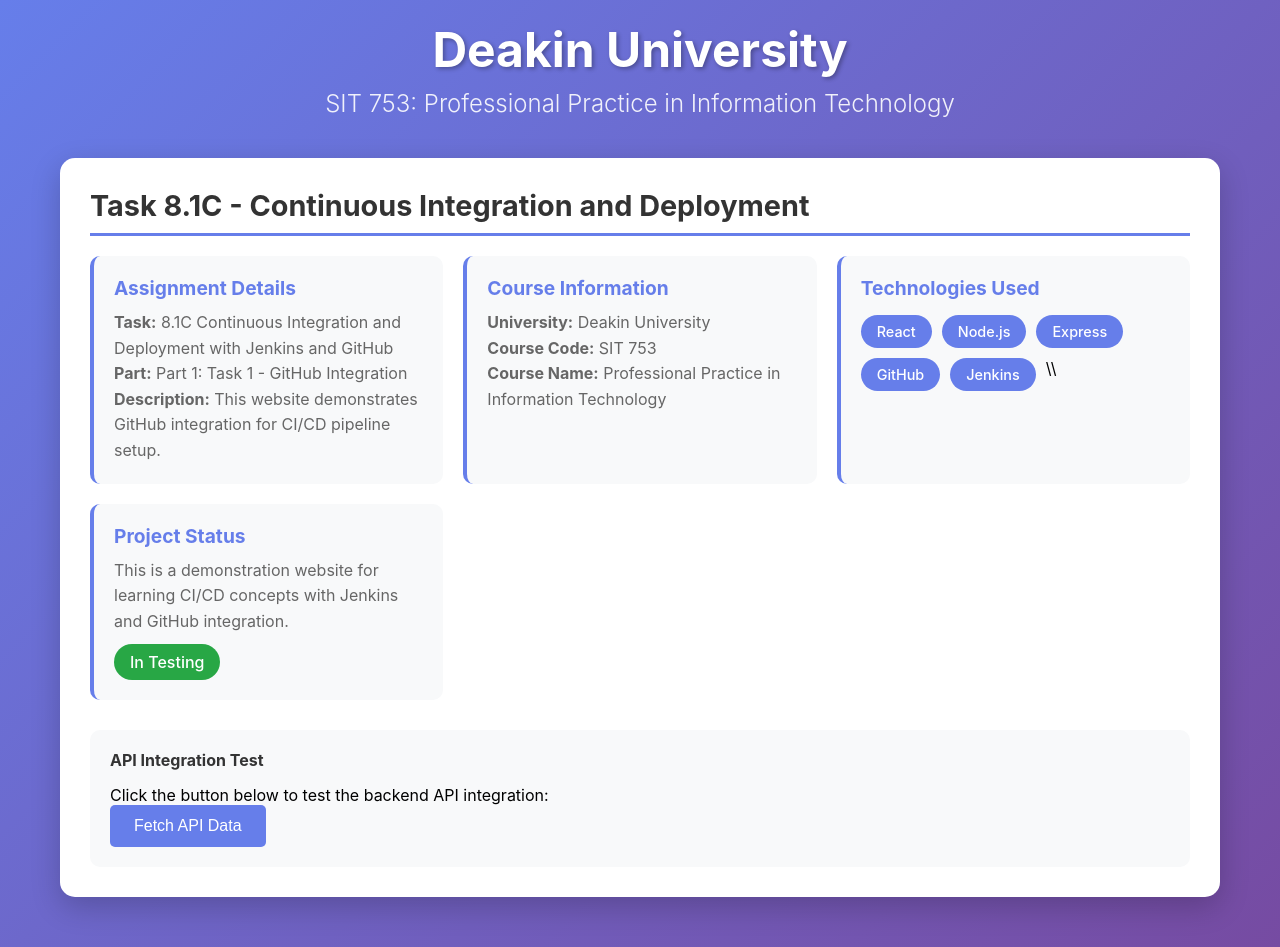
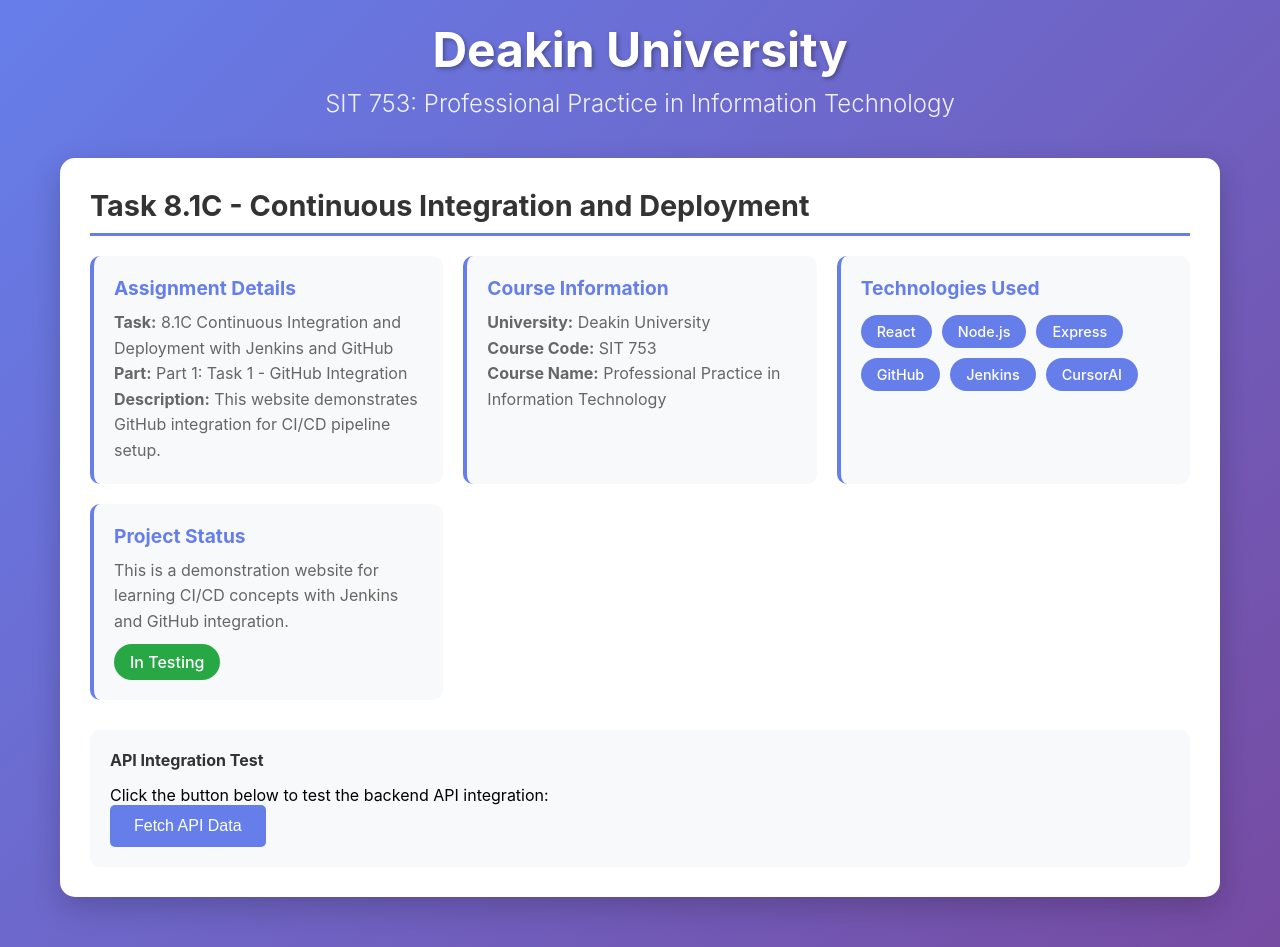
Before and after one commit to dqduong2003/8.2CJenkinsIntegration, a React (Create React App) app in the folder client/: page / in a window 1280 px wide. Built offline with nearby package versions, Linux system fonts and the light colour scheme; the HTML template or start-up script is replaced by a standard one.

Commit message:
Update App.js

```diff
--- a/client/src/App.js
+++ b/client/src/App.js
@@ -50,7 +50,7 @@ function App() {
               <span className="tech-tag">Express</span>
               <span className="tech-tag">GitHub</span>
               <span className="tech-tag">Jenkins</span>
-\\
+              <span className="tech-tag">CursorAI</span>
             </div>
           </div>
 
```
